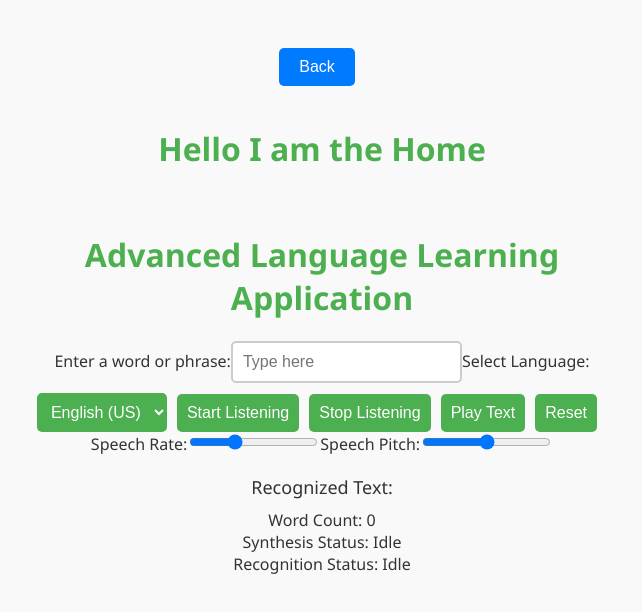
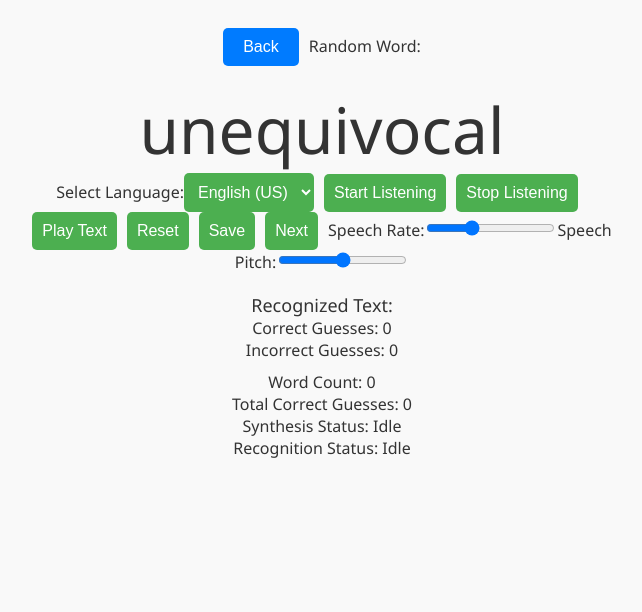
Before and after one commit to Jojo10x/VocalizeIQ, a React (Vite) app: page /menu/prounciation in a window 1280 px wide. Shown: the top 612 px of the page, without its empty margins (318-960 px from the left). Built offline with nearby package versions, Linux system fonts and the light colour scheme.

Commit message:
added back btns

```diff
--- a/src/Menu/Game.jsx
+++ b/src/Menu/Game.jsx
@@ -1,4 +1,5 @@
 import {  useState, useEffect } from 'react';
+import { useNavigate } from 'react-router-dom';
 import data from '../Data/tonguetwisster.json';
 import '../App.css'
 
@@ -14,6 +15,12 @@ function Game() {
     const [randomWord, setRandomWord] = useState(0);
     const [correctCount, setCorrectCount] = useState(0);
     const [incorrectCount, setIncorrectCount] = useState(0);
+    const navigate = useNavigate();
+
+    const goBack = () => {
+      navigate(-1);
+    };
+
 
     const recognition = new (window.webkitSpeechRecognition || window.SpeechRecognition)();
     recognition.continuous = true;
@@ -118,6 +125,7 @@ function Game() {
     return (
       <>
         <div className="container">
+        <button className="back-button" onClick={goBack}>Back</button>
           <label>Random Word:</label>
           <div id="randomWord">{randomWord}</div>
 
--- a/src/Menu/Pronouncition.jsx
+++ b/src/Menu/Pronouncition.jsx
@@ -1,5 +1,8 @@
-import { useState } from 'react';
+import {  useState, useEffect } from 'react';
 import { useNavigate } from 'react-router-dom';
+import data from '../Data/data.json';
+import { db , auth} from "../Firebase-config";
+import { doc, updateDoc,setDoc, getDoc, } from "firebase/firestore";
 import '../App.css'
 
 
@@ -11,10 +14,28 @@ function Prouncition() {
     const [wordCount, setWordCount] = useState(0);
     const [synthesisStatus, setSynthesisStatus] = useState('Idle');
     const [recognitionStatus, setRecognitionStatus] = useState('Idle');
+    const [randomWord, setRandomWord] = useState(0);
+    const [correctCount, setCorrectCount] = useState(0);
+    const [incorrectCount, setIncorrectCount] = useState(0);
+    const [totalCorrectGuesses, setTotalCorrectGuesses] = useState(0);
+    const navigate = useNavigate();
+
+    const goBack = () => {
+      navigate(-1);
+    };
 
     const recognition = new (window.webkitSpeechRecognition || window.SpeechRecognition)();
     recognition.continuous = true;
     recognition.interimResults = true;
+
+    useEffect(() => {
+        if (data && data.words && data.words.length > 0) {
+            const randomIndex = Math.floor(Math.random() * data.words.length);
+            setRandomWord(data.words[randomIndex]);
+        } else {
+            console.error("Data is not in the expected format");
+        }
+    }, []);
 
     recognition.onstart = () => {
         setRecognitionStatus('Listening...');
@@ -46,16 +67,72 @@ function Prouncition() {
         recognition.start();
     };
 
+    const NextWord = ()=>{
+        const randomIndex = Math.floor(Math.random() * data.words.length);
+        setRandomWord(data.words[randomIndex]);
+        setRecognizedText('');
+        setConfirmation('');
+        recognition.start();
+    }
+
     const stopListening = () => {
         recognition.stop();
-        const userInput = document.getElementById('textInput').value.trim().toLowerCase();
-        const isCorrect = userInput === recognizedText.trim().toLowerCase();
-        setConfirmation(isCorrect ? 'Correct!' : 'Incorrect. Try again.');
-        setConfirmation(isCorrect ? '#4CAF50' : '#f44336');
+        const userInput = recognizedText.trim().toLowerCase();
+        const isCorrect = userInput === randomWord.trim().toLowerCase();
+        if (isCorrect) {
+            setCorrectCount(prevCount => prevCount + 1);
+            setConfirmation('Correct!');
+        } else {
+            setIncorrectCount(prevCount => prevCount + 1);
+            setConfirmation('Incorrect. Try again.');
+        }
+        setWordCount(prevCount => prevCount + 1);
+
+
     };
 
+    const saveTotalCorrectGuesses = async () => {
+        console.log("Save button clicked");
+        console.log("Current user:", auth.currentUser)
+        if (auth.currentUser) {
+            const userId = auth.currentUser.uid;
+            const newTotalCorrectGuesses = totalCorrectGuesses + correctCount;
+            console.log("New total correct guesses:", newTotalCorrectGuesses);
+
+            try {
+                const docRef = doc(db, "Everyday", userId);
+                const docSnap = await getDoc(docRef);
+                if (docSnap.exists()) {
+                    const data = docSnap.data();
+                    const currentTotalCorrectGuesses = data.totalCorrectGuesses;
+                    console.log("Current total correct guesses in Firebase:", currentTotalCorrectGuesses);
+                    if (currentTotalCorrectGuesses <= newTotalCorrectGuesses) {
+                        await updateDoc(docRef, {
+                            totalCorrectGuesses: newTotalCorrectGuesses
+                        });
+                        console.log("Total correct guesses updated successfully");
+                        setTotalCorrectGuesses(newTotalCorrectGuesses);
+                    } else {
+                        console.log("Total correct guesses in Firebase is already up to date");
+                    }
+                } else {
+                    await setDoc(docRef, {
+                        totalCorrectGuesses: newTotalCorrectGuesses
+                    });
+                    console.log("Document added with ID: ", docRef.id);
+                    console.log("Total correct guesses added successfully");
+                    setTotalCorrectGuesses(newTotalCorrectGuesses);
+                }
+            } catch (error) {
+                console.error("Error saving total correct guesses: ", error);
+            }
+
+            // Optionally reset correctCount after saving
+            setCorrectCount(0);
+        }
+    };
     const playText = () => {
-        const textToRead = document.getElementById('textInput').value.trim();
+        const textToRead = randomWord.trim();
         const synth = window.speechSynthesis;
         const utterance = new SpeechSynthesisUtterance(textToRead);
         utterance.lang = language;
@@ -63,12 +140,12 @@ function Prouncition() {
         utterance.pitch = parseFloat(document.getElementById('speechPitch').value);
 
         setSynthesisStatus('Playing...');
-        synth.cancel(); // Cancel previous speech if any
+        synth.cancel();
         synth.speak(utterance);
 
         utterance.onend = () => {
             setSynthesisStatus('Idle');
-            synth.cancel(); // Cancel speech after it ends
+            synth.cancel();
         };
 
         utterance.onerror = (event) => {
@@ -76,36 +153,29 @@ function Prouncition() {
             setFeedback('Error occurred during speech synthesis: ' + event.error);
         };
     };
-
     const resetGame = () => {
         setWordCount(0);
         setRecognizedText('');
         setFeedback('');
         setConfirmation('');
+
+        const randomIndex = Math.floor(Math.random() * data.words.length);
+        setRandomWord(data.words[randomIndex]);
     };
+    console.log()
 
-    const handleTextInput = (event) => {
-        setWordCount(event.target.value.trim().split(/\s+/).length);
-    };
-    const navigate = useNavigate();
-
-    const goBack = () => {
-      navigate(-1);
-    };
     return (
       <>
-    <div className="admin-dashboard-container">
+        <div className="container">
         <button className="back-button" onClick={goBack}>Back</button>
-      <h1>Hello I am the Home</h1>
-    </div>
-     <div className="container">
-     <h1>Advanced Language Learning Application</h1>
-
-     <label htmlFor="textInput">Enter a word or phrase:</label>
-     <input type="text" id="textInput" placeholder="Type here" onChange={handleTextInput} />
+          <label>Random Word:</label>
+          <div id="randomWord">{randomWord}</div>
 
           <label htmlFor="languageSelect">Select Language:</label>
-     <select id="languageSelect" onChange={(e) => setLanguage(e.target.value)}>
+          <select
+            id="languageSelect"
+            onChange={(e) => setLanguage(e.target.value)}
+          >
             <option value="en-US">English (US)</option>
             <option value="ru">Russian</option>
           </select>
@@ -114,22 +184,46 @@ function Prouncition() {
           <button onClick={stopListening}>Stop Listening</button>
           <button onClick={playText}>Play Text</button>
           <button onClick={resetGame}>Reset</button>
+          <button onClick={saveTotalCorrectGuesses}>Save</button>
+          <button onClick={NextWord}>Next</button>
 
           <label htmlFor="speechRate">Speech Rate:</label>
-     <input type="range" id="speechRate" min="0.5" max="2" step="0.1" defaultValue="1" />
+          <input
+            type="range"
+            id="speechRate"
+            min="0.5"
+            max="2"
+            step="0.1"
+            defaultValue="1"
+          />
 
           <label htmlFor="speechPitch">Speech Pitch:</label>
-     <input type="range" id="speechPitch" min="0" max="2" step="0.1" defaultValue="1" />
+          <input
+            type="range"
+            id="speechPitch"
+            min="0"
+            max="2"
+            step="0.1"
+            defaultValue="1"
+          />
 
           <div id="recognizedText">Recognized Text: {recognizedText}</div>
-     <div id="confirmation" >{confirmation}</div>
-     <div id="feedback" style={{ color: '#ffa500' }}>{feedback}</div>
+          <div id="correctCount">Correct Guesses: {correctCount}</div>
+            <div id="incorrectCount">Incorrect Guesses: {incorrectCount}</div>
+            <div id="confirmation" className={correctCount > 0 || incorrectCount > 0 ? (correctCount > 0 ? 'correct' : 'incorrect') : ''}>
+                {confirmation}
+            </div>
+          <div id="feedback" style={{ color: "#ffa500" }}>
+            {feedback}
+          </div>
           <div id="wordCount">Word Count: {wordCount}</div>
+          <div id="totalCorrectGuesses">Total Correct Guesses: {totalCorrectGuesses}</div>
           <div id="synthesisStatus">Synthesis Status: {synthesisStatus}</div>
-     <div id="recognitionStatus">Recognition Status: {recognitionStatus}</div>
+          <div id="recognitionStatus">
+            Recognition Status: {recognitionStatus}
+          </div>
         </div>
       </>
     );
 }
-
 export default Prouncition;
--- a/src/Menu/TestLevel.jsx
+++ b/src/Menu/TestLevel.jsx
@@ -1,4 +1,5 @@
 import {  useState, useEffect } from 'react';
+import { useNavigate } from 'react-router-dom';
 import data from '../Data/data.json';
 import { db , auth} from "../Firebase-config";
 import { doc, updateDoc,setDoc, getDoc, } from "firebase/firestore";
@@ -15,6 +16,12 @@ const TestLevel = () => {
     const [correctCount, setCorrectCount] = useState(0);
     const [incorrectCount, setIncorrectCount] = useState(0);
     const [totalCorrectGuesses, setTotalCorrectGuesses] = useState(0);
+
+    const navigate = useNavigate();
+
+    const goBack = () => {
+      navigate(-1);
+    };
 
     const recognition = new (window.webkitSpeechRecognition || window.SpeechRecognition)();
     recognition.continuous = true;
@@ -159,6 +166,7 @@ const TestLevel = () => {
     return (
       <>
         <div className="container">
+        <button className="back-button" onClick={goBack}>Back</button>
           <label>Random Word:</label>
           <div id="randomWord">{randomWord}</div>
 
```
Lines whose indentation alone changed are shown as unchanged.
